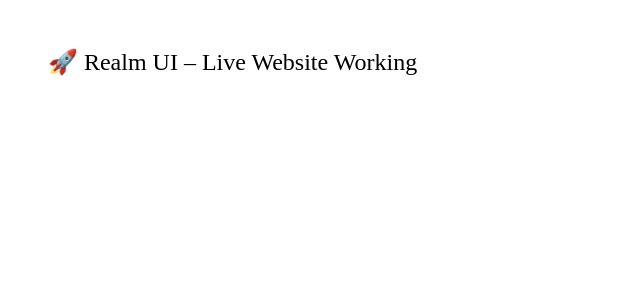
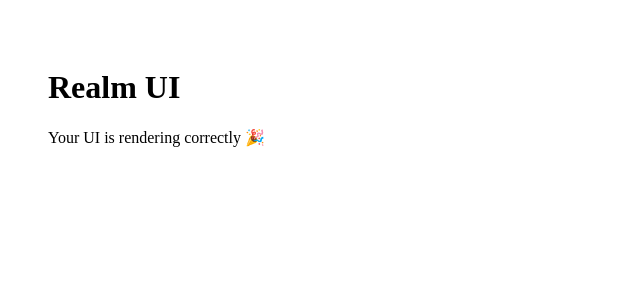
Before and after one commit to kalpana-shavla5/realm-ui, a React (Create React App) app: page / in a window 1280 px wide. Shown: the top 300 px of the page, without its empty margins (0-640 px from the left). Built offline with nearby package versions, Linux system fonts and the light colour scheme.

Commit message:
Restore UI rendering in App.tsx

```diff
--- a/package.json
+++ b/package.json
@@ -2,7 +2,6 @@
   "name": "realm-ui",
   "version": "0.1.0",
   "private": true,
-  "homepage": "https://kalpana-shavla5.github.io/realm-ui",
   "dependencies": {
     "@testing-library/jest-dom": "^6.9.1",
     "@testing-library/react": "^16.3.1",
--- a/src/App.tsx
+++ b/src/App.tsx
@@ -1,7 +1,10 @@
+import React from "react";
+
 function App() {
   return (
-    <div style={{ padding: "40px", fontSize: "24px" }}>
-      🚀 Realm UI – Live Website Working
+    <div style={{ padding: "40px" }}>
+      <h1>Realm UI</h1>
+      <p>Your UI is rendering correctly 🎉</p>
     </div>
   );
 }
```
